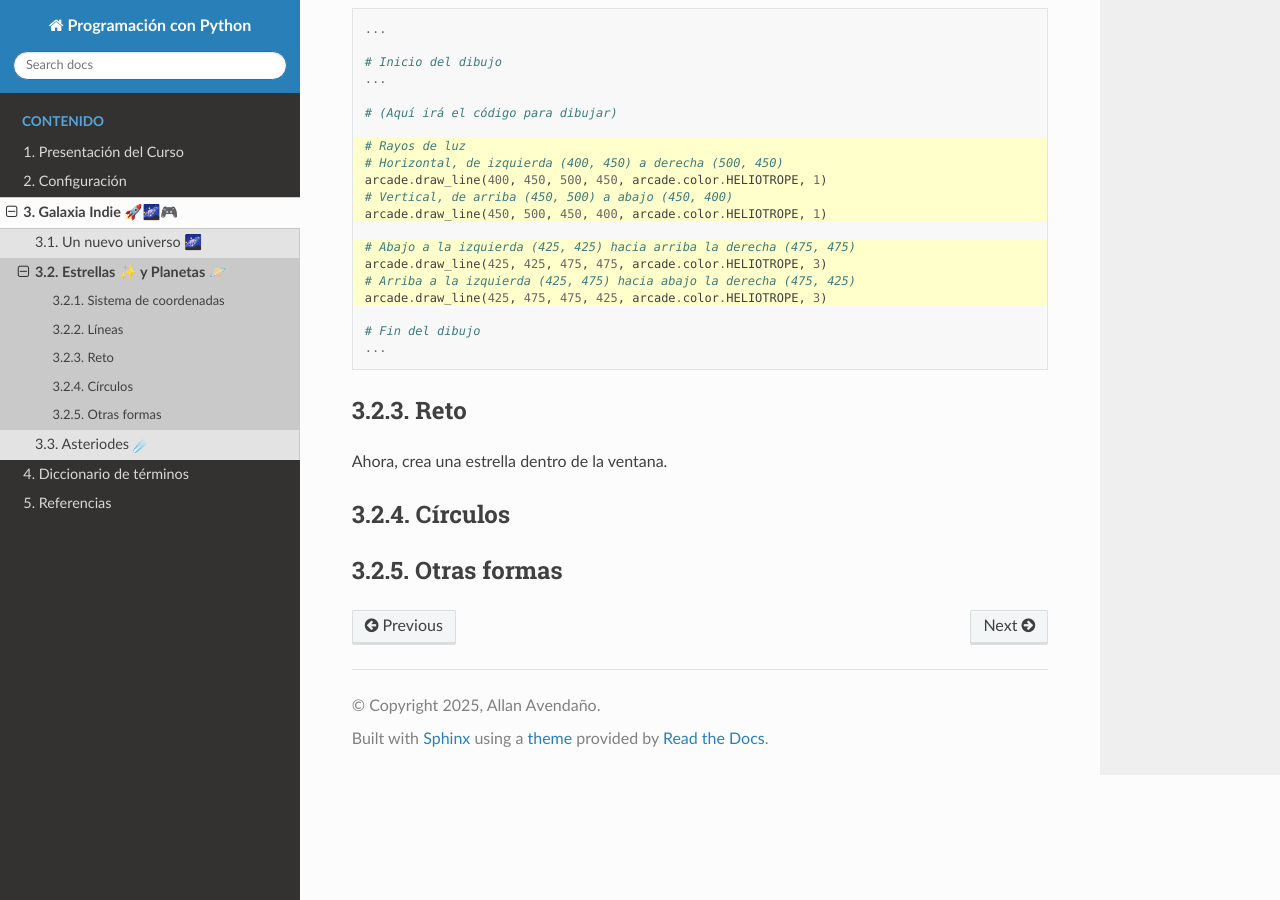
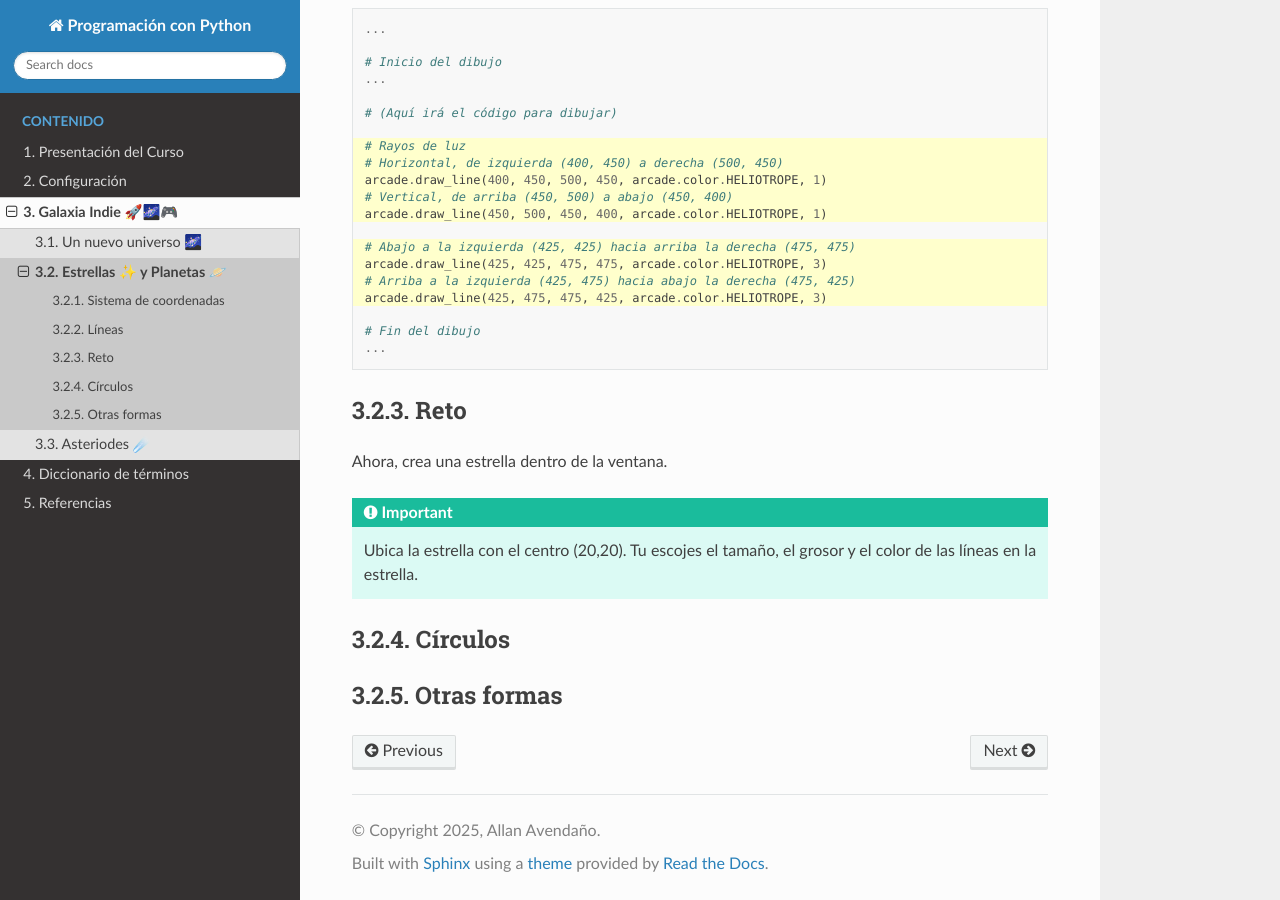
Before and after one commit to aavendan/programacion-python, a Sphinx documentation site: the page built from docs/source/sesiones/sesion02.rst, in a window 1280 px wide and 900 px high, scrolled down 1367 px. Built offline with Sphinx 7.4.7 and the Read the Docs theme 3.1.0, drawn with Linux system fonts in a browser that asks for light colours.

Commit message:
Challenge

```diff
--- a/docs/source/sesiones/sesion02.rst
+++ b/docs/source/sesiones/sesion02.rst
@@ -74,10 +74,10 @@ Reto
 
 Ahora, crea una estrella dentro de la ventana.
 
-.. hint::
-  :collapsible:
+.. important::
 
-  This hint is collapsible, but initially closed.
+  Ubica la estrella con el centro (20,20). Tu escojes el tamaño, el grosor
+  y el color de las líneas en la estrella.
 
 
 Círculos
```
